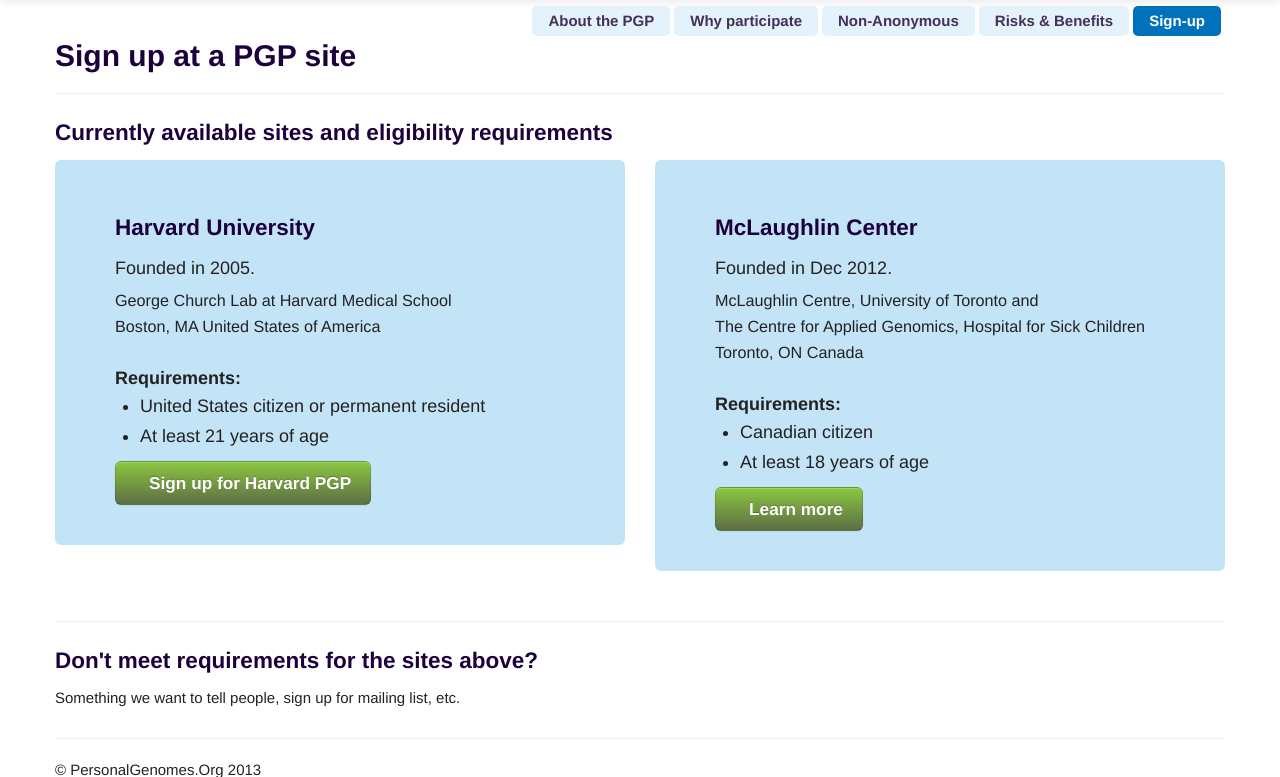
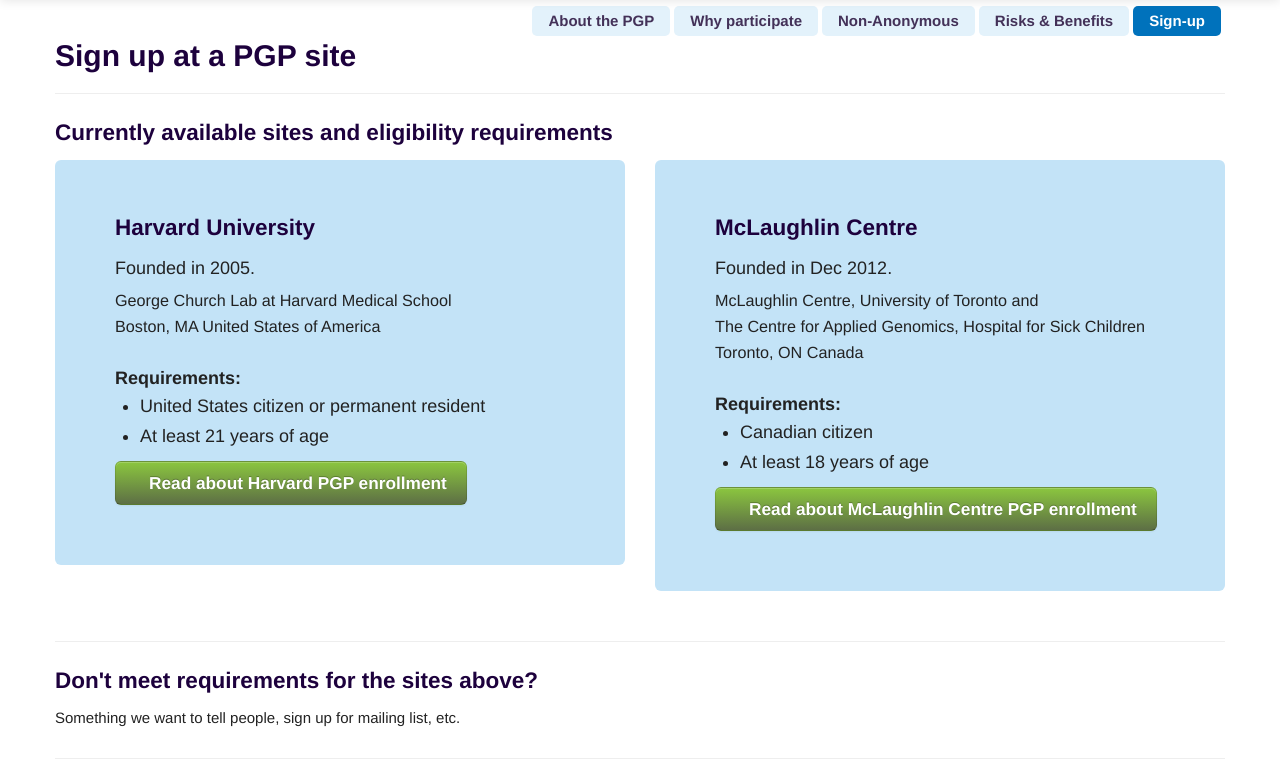
Before and after one commit to geochurch/www_personalgenomes_org, a Django app: page /pgp-sign-up in a window 1280 px wide. Shown: the part 41-818 px from the top of the page. Run offline with Django 3.2, Linux system fonts and the light colour scheme; some libraries are stand-ins or nearby versions.

Commit message:
Improve/standardize UI for sign-up

```diff
--- a/templates/harvard/protocols.html
+++ b/templates/harvard/protocols.html
@@ -6,7 +6,7 @@
 
 <h3>Enrollment Process and Requirements</h3>
 
-<p>Something about enrollment process.<p>
+<p class="lead">Enrolling in the Harvard PGP is an online process. Prospective participants must take an online exam to demonstrate an understanding of the risks and protocols associated with participation. Individuals considering participation are encouraged to look at our <a href="{% url 'harvard:documents' %}">study guide and consent forms</a>.<p>
 
 <p>Requirements:</p>
 <ul>
@@ -16,7 +16,9 @@
   <li>Not an employee of the principal investigator (George Church)</li>
 </ul>
 
-<a class="btn btn-primary" href="https://my.personalgenomes.org/signup"><i class="icon-external-link"> </i>Begin enrollment process</a>
+<a class="btn btn-primary btn-large" href="https://my.personalgenomes.org/signup"><i class="icon-external-link">   </i>Begin Harvard PGP enrollment process</a>
+
+<hr />
 
 <h3>Participating Medical Centers</h3>
 
--- a/templates/www_personalgenomes_org/pgp-sign-up.html
+++ b/templates/www_personalgenomes_org/pgp-sign-up.html
@@ -20,12 +20,12 @@
 	<li>United States citizen or permanent resident</li>
 	<li>At least 21 years of age</li>
       </ul>
-      <a class="btn btn-primary btn-large" href="https://my.personalgenomes.org/signup"><i class="icon-external-link"> </i>Sign up for Harvard PGP</a>
+      <a class="btn btn-primary btn-large" href="{% url 'harvard:protocols' %}" style="margin-bottom:20px"><i class="icon-double-angle-right">  </i>Read about Harvard PGP enrollment</a>
     </div>
   </div>
   <div class="span6">
     <div class="hero-unit">
-      <h3>McLaughlin Center</h3>
+      <h3>McLaughlin Centre</h3>
       <p style="margin-bottom:6px">Founded in Dec 2012.</p>
       <p style="font-size:90%;line-spacing:110%">McLaughlin Centre, University of Toronto and <br />
       The Centre for Applied Genomics, Hospital for Sick Children<br />
@@ -35,7 +35,7 @@
 	<li>Canadian citizen</li>
 	<li>At least 18 years of age</li>
       </ul>
-      <a class="btn btn-primary btn-large" href="http://www.personalgenomes.ca/"><i class="icon-external-link"> </i>Learn more</a>
+      <a class="btn btn-primary btn-large" href="{% url 'mclaughlin-centre' %}" style="margin-bottom:20px"><i class="icon-double-angle-right">  </i>Read about McLaughlin Centre PGP enrollment</a>
     </div>
   </div>
 </div>
```
